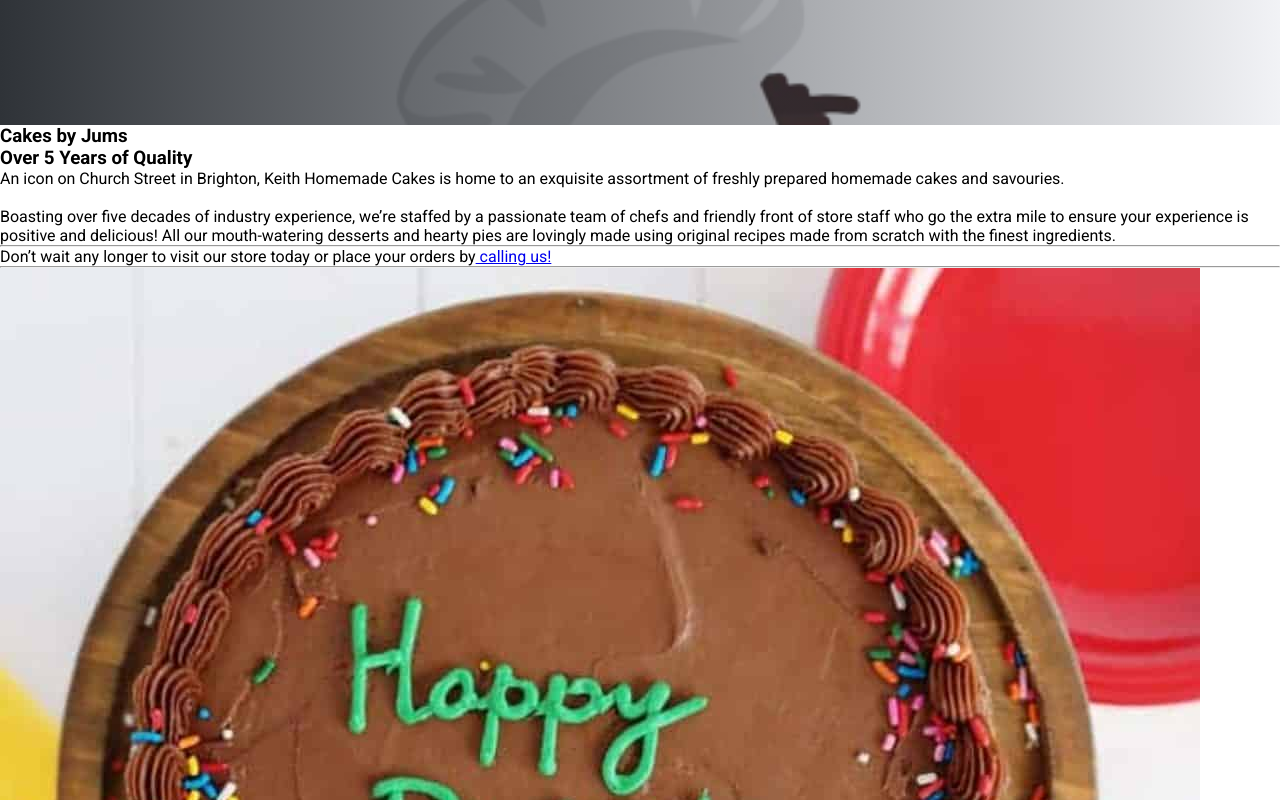
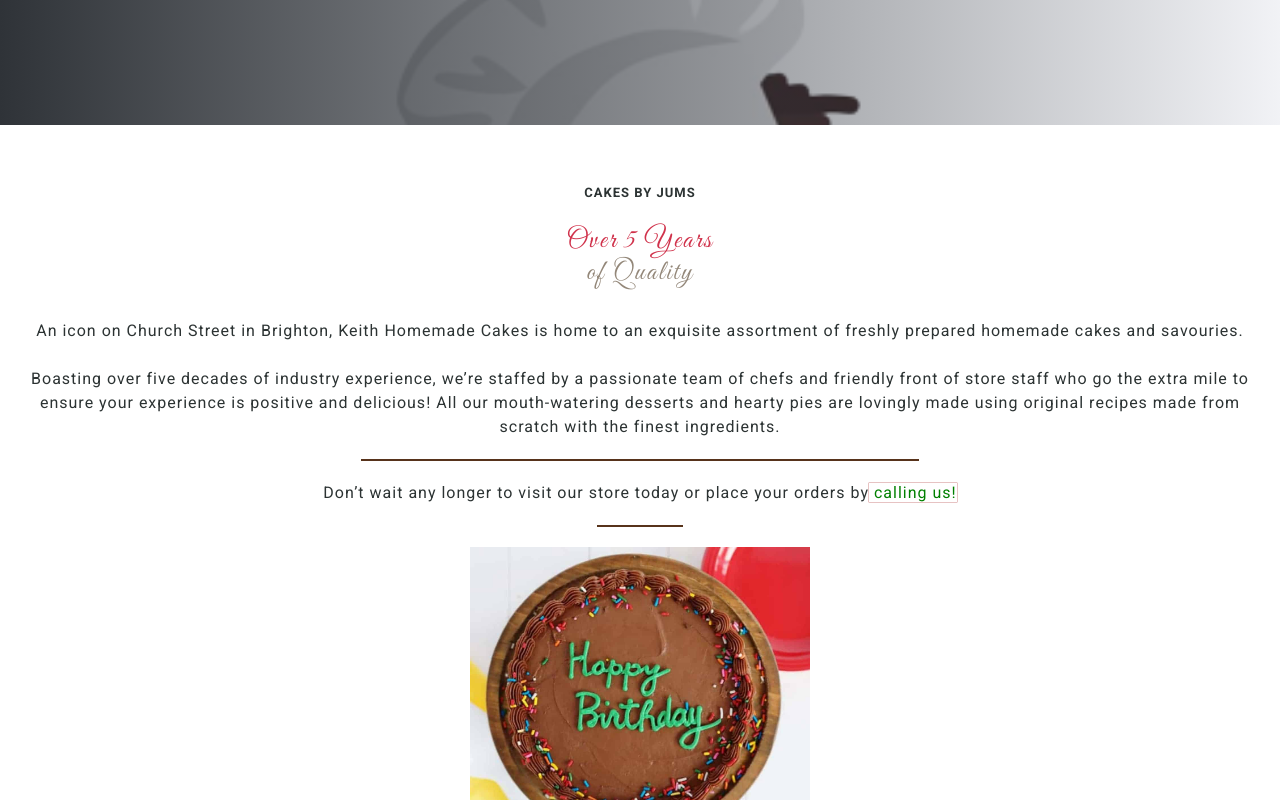
Before and after one commit to codepantha/cakesbyjums, a React (Create React App) app: page / in a window 1280 px wide. Shown: the part 2300-3100 px from the top of the page. Built offline with nearby package versions, Linux system fonts and the light colour scheme.

Commit message:
Style the OurHistory section

```diff
--- a/src/components/OurHistory/ourHistory.css
+++ b/src/components/OurHistory/ourHistory.css
@@ -0,0 +1,87 @@
+.history_top {
+  margin-top: 40px;
+  padding: 20px;
+  text-align: center;
+  color: #2c3333;
+}
+
+.history_title {
+  font-size: 13px;
+  font-weight: 600;
+  text-transform: uppercase;
+  letter-spacing: 1px;
+  margin-bottom: 25px;
+}
+
+.years_old {
+  font-family: 'Great Vibes', cursive;
+  font-size: 28px;
+  font-weight: 500;
+  letter-spacing: 2px;
+  line-height: 32px;
+  color: #d0324b;
+  margin-bottom: 30px;
+}
+
+.years_old .quality {
+  font-family: 'Great Vibes', cursive;
+  display: block;
+  color: #938779;
+}
+
+.text {
+  font-size: 16px;
+  letter-spacing: 1px;
+  line-height: 24px;
+  margin-bottom: 20px;
+}
+
+.long_border {
+  width: 45%;
+  margin-top: 10px;
+  margin-bottom: 40px;
+  border: 1px solid #57331b;
+  margin: 0 auto 20px;
+}
+
+.short_border {
+  width: 7%;
+  margin-top: 10px;
+  margin-bottom: 40px;
+  border: 1px solid #57331b;
+  margin: 0 auto;
+}
+
+.history_cta {
+  color: green;
+  text-decoration: none;
+  transform: scale(1);
+  animation: pulsate 2s infinite;
+}
+
+@keyframes pulsate {
+  0% {
+    transform: scale(0.95);
+    box-shadow: 0 0 0 0 rgba(165, 33, 33, 0.7);
+  }
+
+  70% {
+    transform: scale(1);
+    box-shadow: 0 0 0 10px rgba(0, 0, 0, 0);
+  }
+
+  100% {
+    transform: scale(0.95);
+    box-shadow: 0 0 0 0 rgba(0, 0, 0, 0);
+  }
+}
+
+.history_bottom {
+  padding: 0 20px;
+}
+
+.history_bottom img {
+  width: 100%;
+  height: 300px;
+  object-fit: contain;
+}
```
